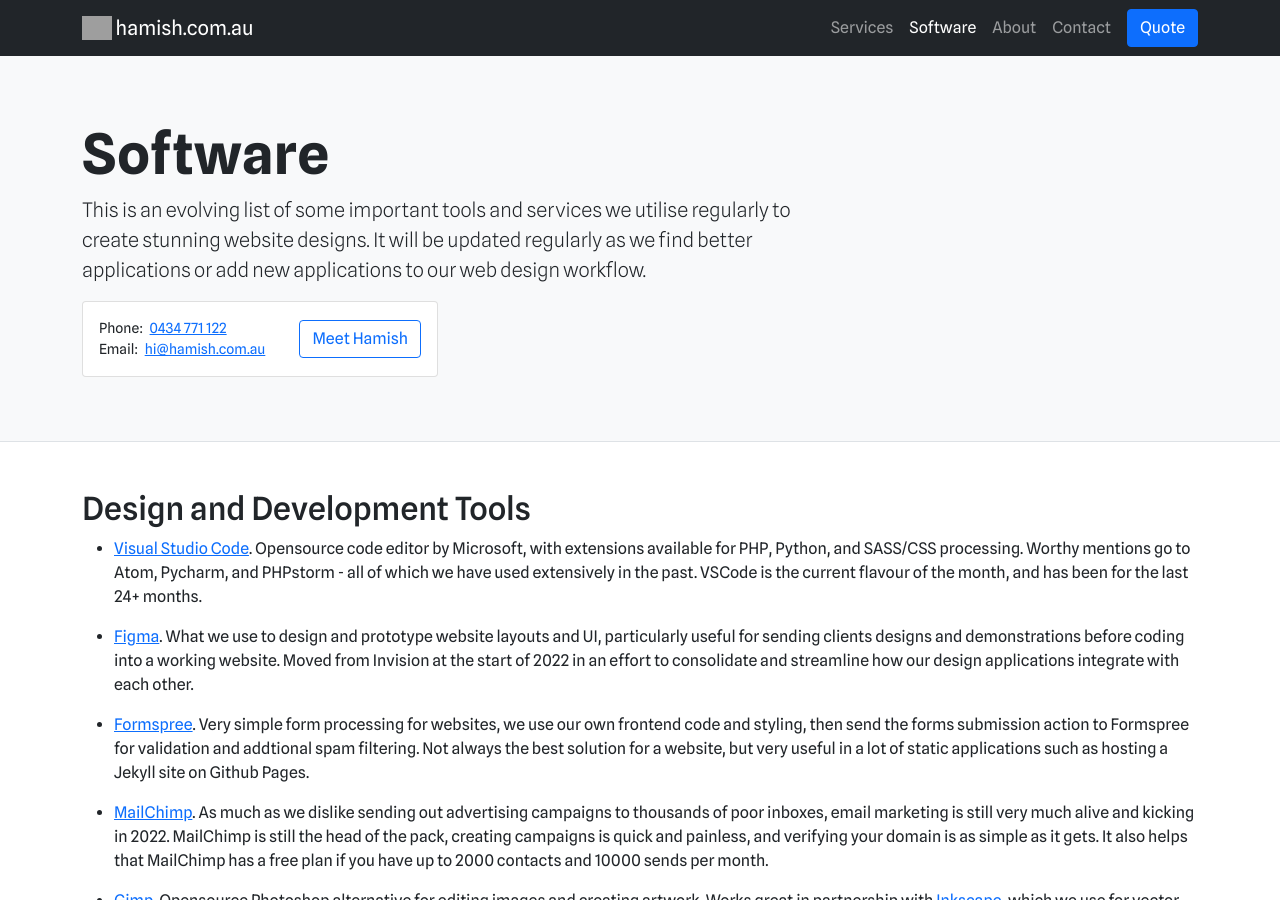
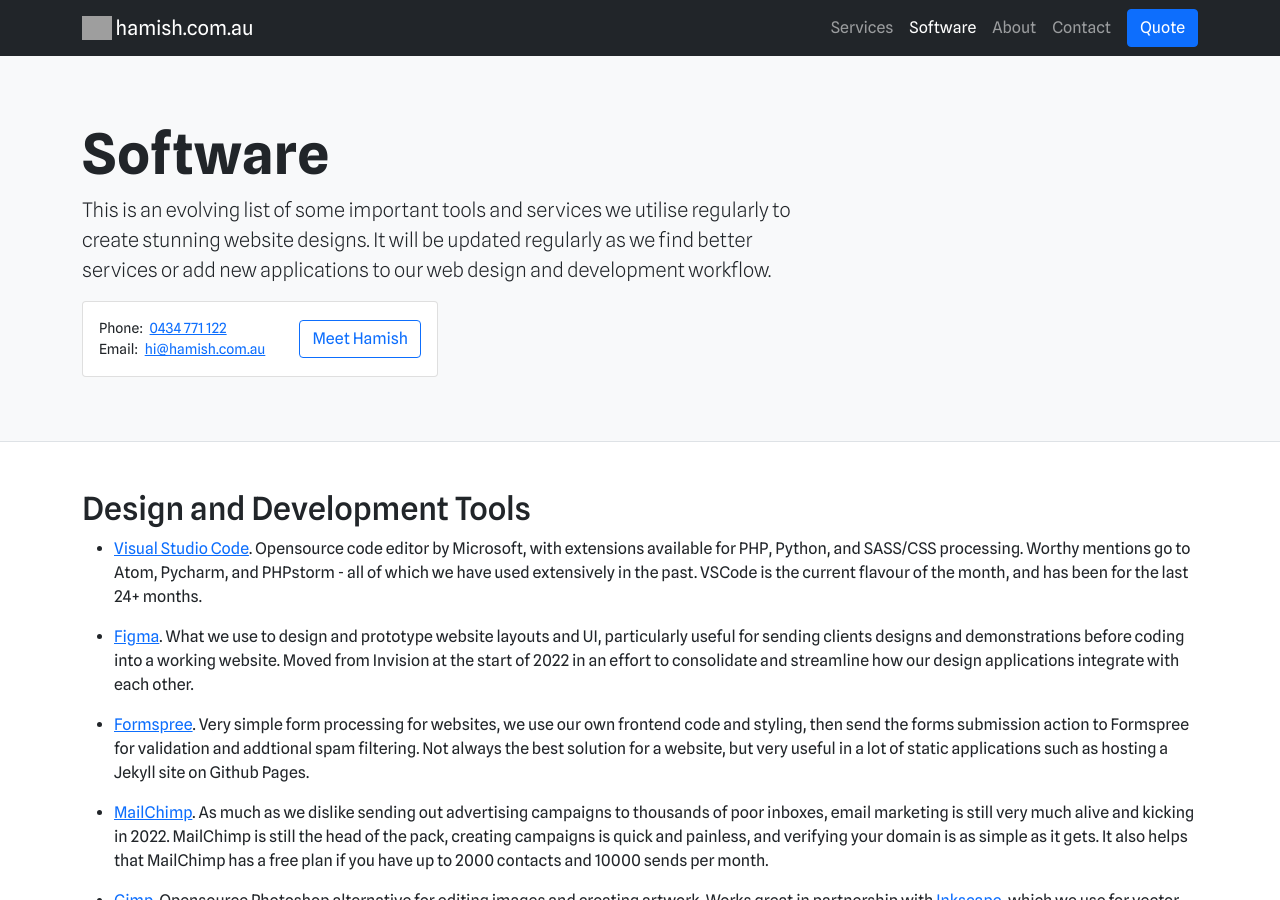
Before and after one commit to hamishcomau/hamishcomau, a Jekyll site: the page built from software.md, in a window 1280 px wide and 900 px high. Built offline with Jekyll 4.4.1, drawn with Linux system fonts in a browser that asks for light colours; grey boxes are pictures that could not be loaded.

Commit message:
Improve Page Summary

```diff
--- a/software.md
+++ b/software.md
@@ -1,7 +1,7 @@
 ---
 layout: page
 title: Software
-summary: This is an evolving list of some important tools and services we utilise regularly to create stunning website designs. It will be updated regularly as we find better applications or add new applications to our web design workflow.
+summary: This is an evolving list of some important tools and services we utilise regularly to create stunning website designs. It will be updated regularly as we find better services or add new applications to our web design and development workflow.
 permalink: /software/
 ---
 
```
